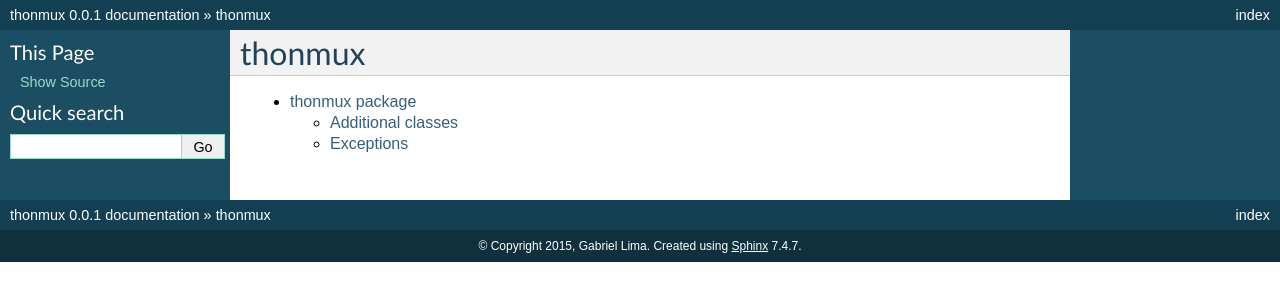
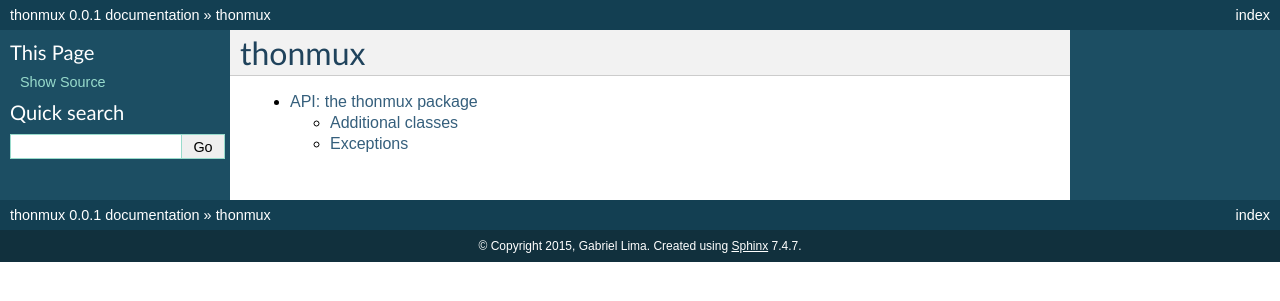
Before and after one commit to ewilazarus/thonmux, a Sphinx documentation site: the page built from docs/source/modules.rst, in a window 1280 px wide. Shown: the top 301 px of the page. Built offline with Sphinx 7.4.7, drawn with Linux system fonts in a browser that asks for light colours; pages that are not in the unit, such as notebooks, are missing from menus.

Commit message:
Documenting

```diff
--- a/docs/source/index.rst
+++ b/docs/source/index.rst
@@ -62,5 +62,11 @@
    * https://github.com/ewilazarus/thonmux
 
 
+See Also
+--------
+
 .. toctree::
    :maxdepth: 2
+
+    modules
+   thonmux
--- a/docs/source/thonmux.rst
+++ b/docs/source/thonmux.rst
@@ -1,5 +1,5 @@
-thonmux package
-===============
+API: the thonmux package
+=======================
 
 .. seealso:: `tmux manual`_
 
```
